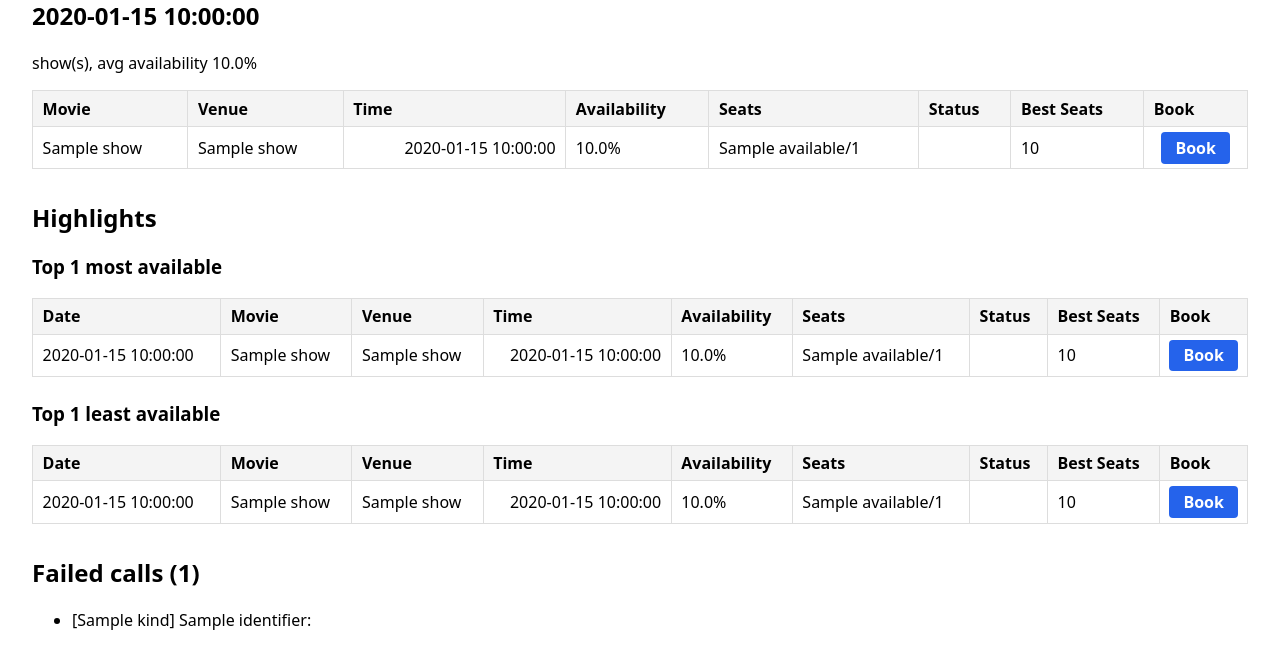
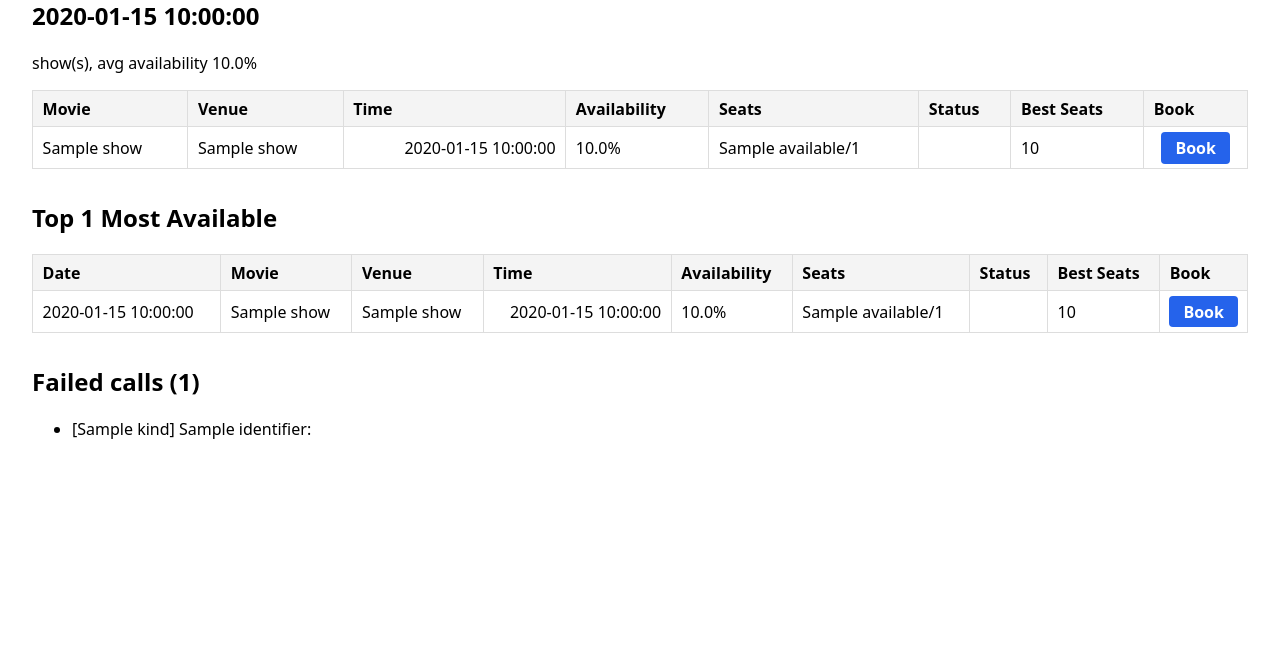
Before and after one commit to shubham93g/shaw-availability, a Python web app: template shaw_availability/templates/index.html.j2 in a window 1280 px wide. Shown: the part 271-934 px from the top of the page. After the commit the page ends 710 px from the top, so only its background shows below. Run offline with Jinja, Linux system fonts and the light colour scheme; the template is opened without the code that fills it: most values are stand-ins (such as "Sample title", 1, 10 or a date in 2020).

Commit message:
Drop least-available highlights, show top 10 most available
The least-available table wasn't adding much value; replaced with a
single, larger most-available highlights list (5 -> 10 shows).

Generated with AI

Co-Authored-By: Claude <noreply@anthropic.com>

```diff
--- a/shaw_availability/config.py
+++ b/shaw_availability/config.py
@@ -25,7 +25,7 @@ MAX_RETRIES = 2
 
 SCAN_DAYS_DEFAULT = 14
 
-HIGHLIGHT_SHOW_COUNT = 5
+MOST_AVAILABLE_COUNT = 10
 
 SEAT_STATUS_AVAILABLE = "AV"
 SEAT_STATUS_SOLD = "SO"
--- a/shaw_availability/templates/index.html.j2
+++ b/shaw_availability/templates/index.html.j2
@@ -85,23 +85,12 @@
     <p>No shows scanned.</p>
   {% endif %}
 
-  <h2>Highlights</h2>
-  <h3>Top {{ report.most_available_shows|length }} most available</h3>
+  <h2>Top {{ report.most_available_shows|length }} Most Available</h2>
   {% if report.most_available_shows %}
   <div class="table-scroll">
     <table>
       {{ show_table_head() }}
       <tbody>{% for show in report.most_available_shows %}{{ show_row(show) }}{% endfor %}</tbody>
-    </table>
-  </div>
-  {% else %}<p>n/a</p>{% endif %}
-
-  <h3>Top {{ report.least_available_shows|length }} least available</h3>
-  {% if report.least_available_shows %}
-  <div class="table-scroll">
-    <table>
-      {{ show_table_head() }}
-      <tbody>{% for show in report.least_available_shows %}{{ show_row(show) }}{% endfor %}</tbody>
     </table>
   </div>
   {% else %}<p>n/a</p>{% endif %}
```
Also changed, not shown: shaw_availability/report.py (+0 -8 lines), shaw_availability/stats.py (+2 -5 lines), README.md.
